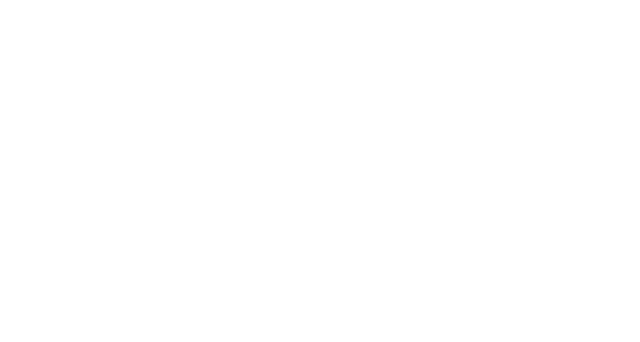
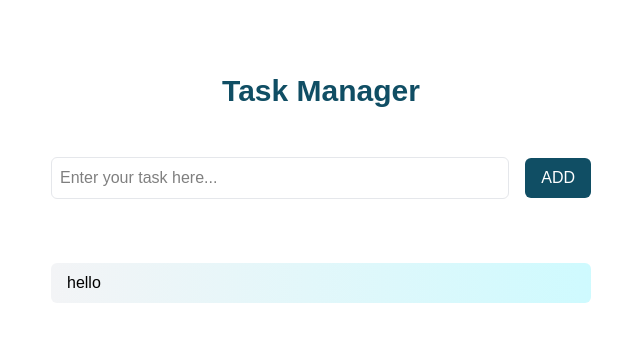
Before and after one commit to pathan-Hameed/BDone, a React (Vite) app: page / in a window 1280 px wide. Shown: the top 342 px of the page, without its empty margins (319-959 px from the left). Built offline with nearby package versions, Linux system fonts and the light colour scheme.

Commit message:
built the structure of the app

```diff
--- a/src/index.css
+++ b/src/index.css
@@ -1 +1,14 @@
 @import "tailwindcss";
+@import url('https://fonts.googleapis.com/css2?family=Outfit:wght@100..900&family=Quicksand:wght@300..700&display=swap');
+
+* {
+    font-family: 'Quicksand', sans-serif;
+}
+
+body {
+  background-color: rgb(255, 255, 255);
+}
+
+.outfit {
+    font-family: 'outfit', sans-serif;
+}
--- a/src/pages/Home.jsx
+++ b/src/pages/Home.jsx
@@ -1,5 +1,37 @@
 import React from "react";
 
 export default function Home() {
-  return <div></div>;
+  return (
+    <div className="w-full h-[80vh] flex justify-center items-center">
+      <div className="flex flex-col items-center justify-center gap-12 w-full md:w-[50%] lg:w-[50%]">
+        <h1 className=".outfit font-bold text-3xl text-center text-cyan-900">
+          Task Manager
+        </h1>
+        <form id="task-input" className="w-full">
+          <div className="flex items-center justify-between gap-4">
+            <input
+              className="border border-gray-200 rounded-md px-2 py-2 w-full outline-none"
+              type="text"
+              name=""
+              id="task-title"
+              placeholder="Enter your task here..."
+            />
+            <button className="px-4 py-2 bg-cyan-900 rounded-md text-white font-medium text-md">
+              ADD
+            </button>
+          </div>
+        </form>
+        <div className="py-4 w-full">
+          <ul className="flex flex-col items-center justify-start gap-8 list-none min-w-full min-h-[40vh]">
+            <li
+              className="w-full py-2 px-4 rounded-md bg-gradient-to-r from-gray-100 to-cyan-100
+"
+            >
+              hello
+            </li>
+          </ul>
+        </div>
+      </div>
+    </div>
+  );
 }
```
